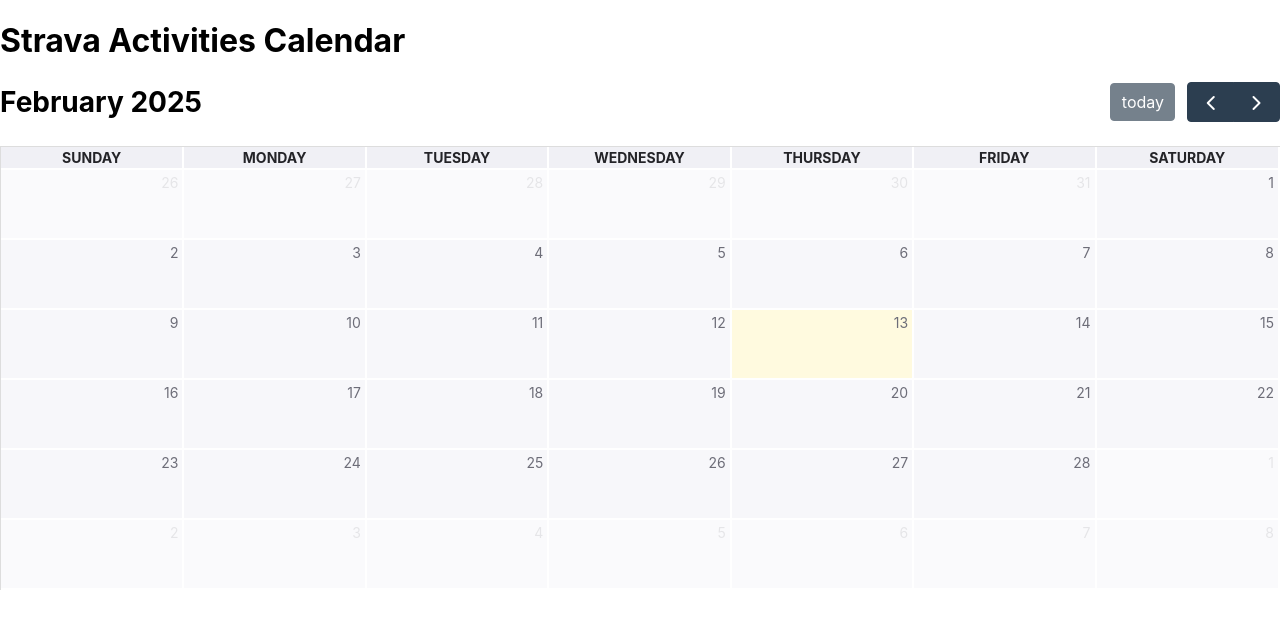
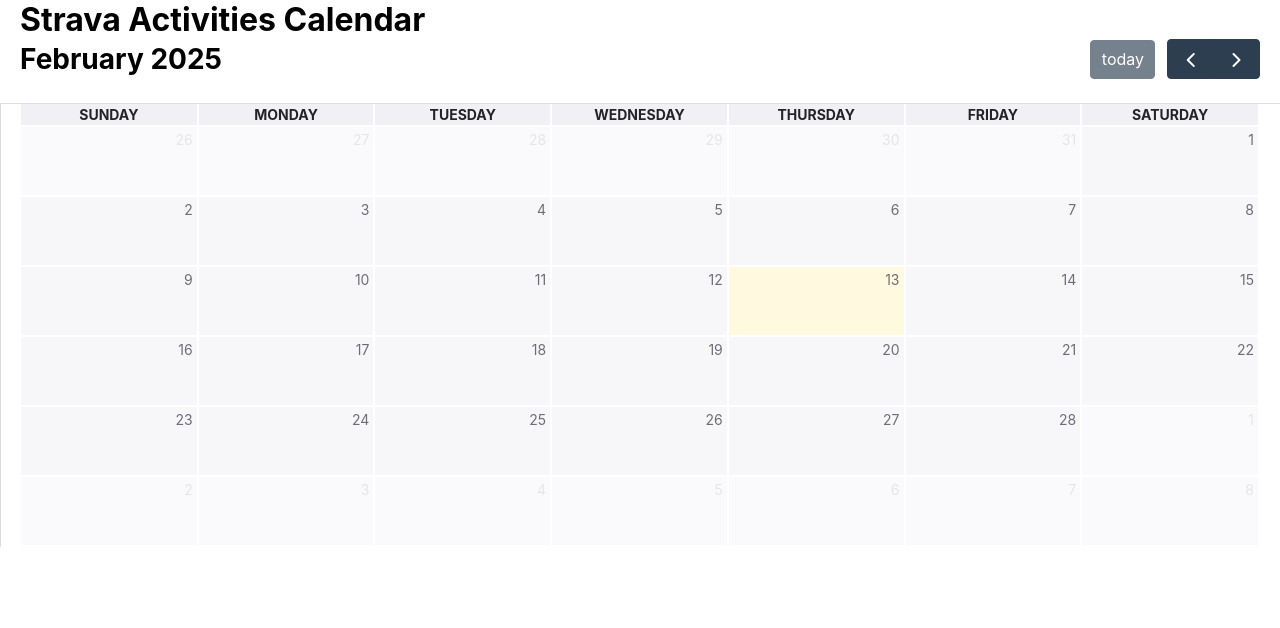
Before and after one commit to sunnybunnyy/training-dashboard, a React (Create React App) app in the folder frontend/: page / in a window 1280 px wide. Shown: the top 628 px of the page. Built offline with nearby package versions, Linux system fonts and the light colour scheme; no server answers.

Commit message:
Set a minimum width for cells to prevent text overflow and get scrollbars working

```diff
--- a/frontend/src/App.css
+++ b/frontend/src/App.css
@@ -1,3 +1,8 @@
+* {
+  margin: 0;
+  padding: 0;
+}
+
 .App {
   text-align: center;
 }
@@ -43,15 +48,20 @@
   text-overflow: ellipsis; /* Show ellipses for overflow text */
 }
 
+.calendar-container {
+  overflow: auto;
+  height: 100vh;
+}
+
 .fc-theme-standard td, .fc-theme-standard th {
   border: 2px solid #fff;
+  /*box-sizing: border-box;*/
 }
 
 /* Style the current month cells */
 .fc-daygrid-day {
   background-color: #f7f7fa;
   color: #6d6d78;
-  font-size: 14px;
 }
 
 /* Style the previous and next month cells */
@@ -63,5 +73,18 @@
 .fc-col-header-cell {
   background-color: #f0f0f5;
   color: #242428;
+}
+
+.fc .fc-col-header-cell,
+.fc .fc-daygrid-day {
   font-size: 14px;
 }
+
+.fc .fc-scrollgrid {
+  padding: 0 20px;
+  min-width: calc(700px + 40px);
+}
+
+h1, .fc-header-toolbar {
+  padding: 0 20px;
+}
```
